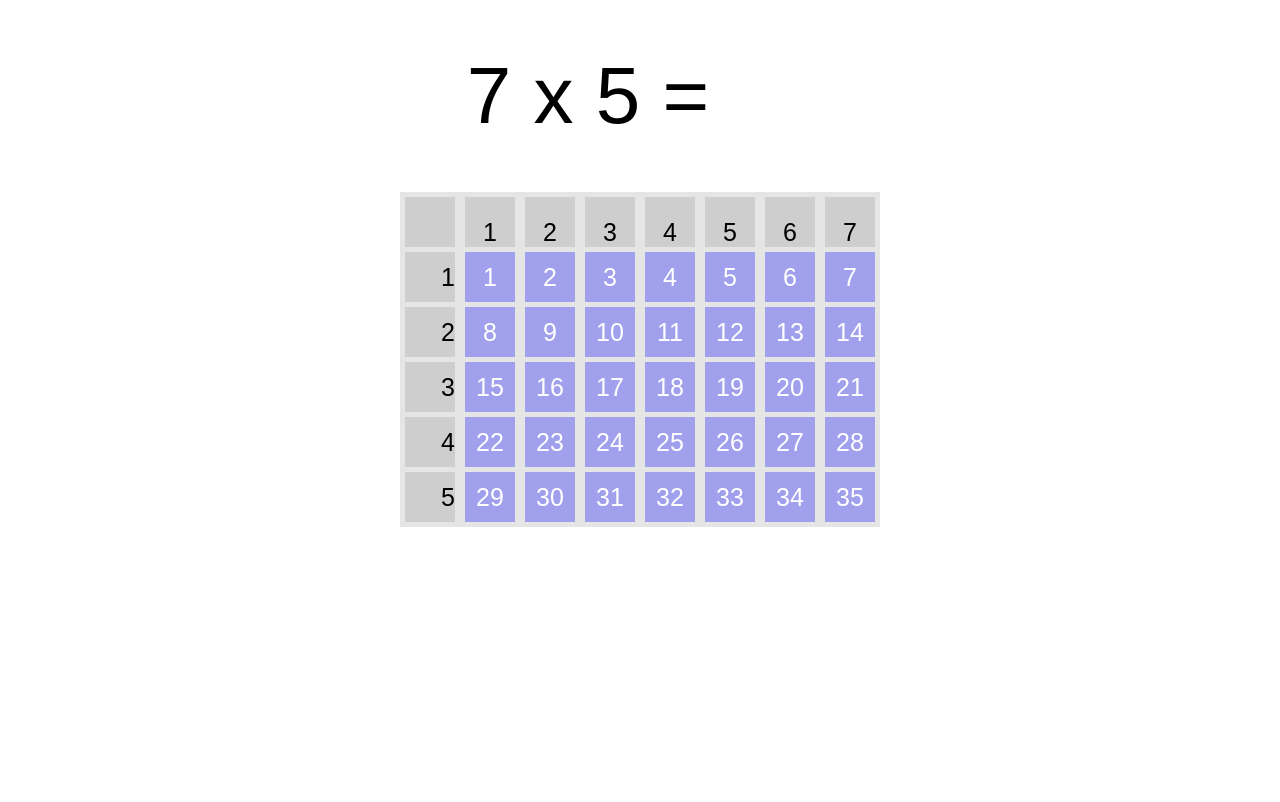
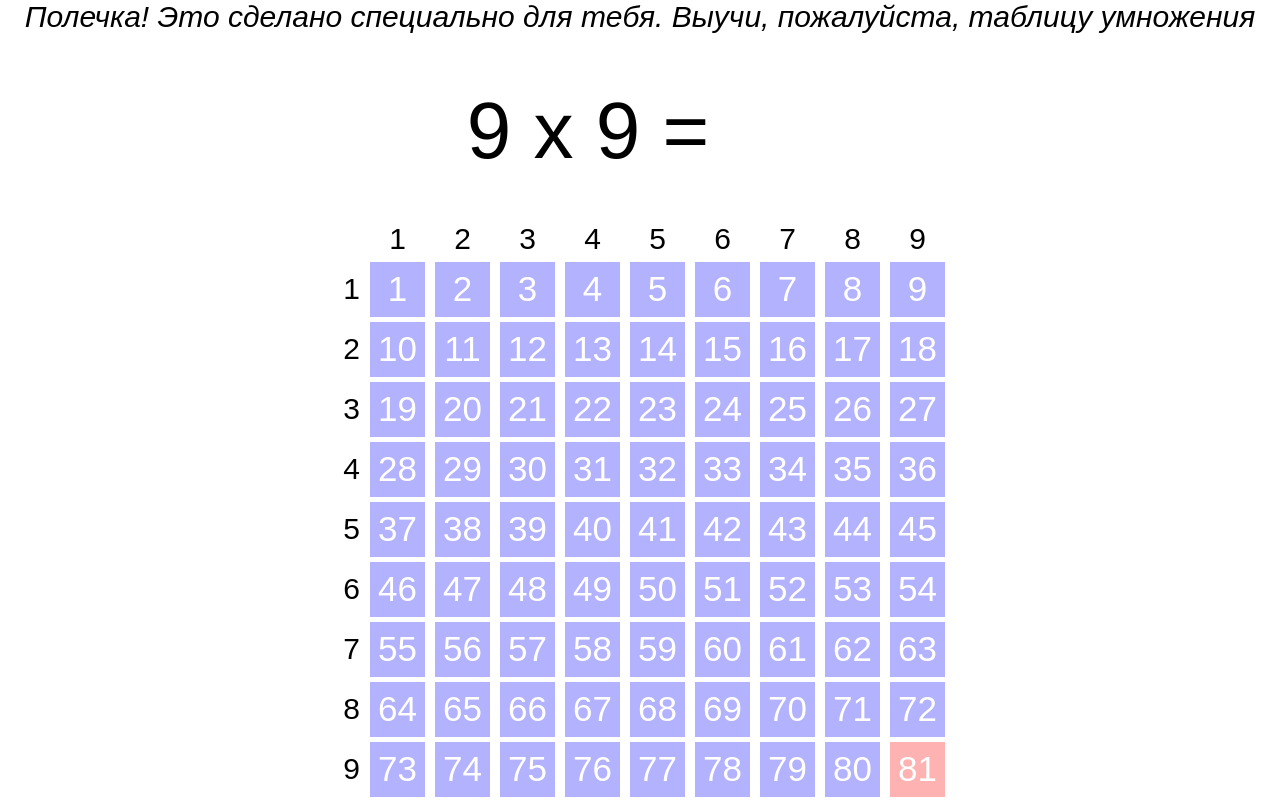
Before and after one commit to alexandrov828282/multiplicationTable, a plain HTML site: page index.html in a window 1280 px wide. Drawn offline with Linux system fonts and the light colour scheme.

Commit message:
202010132336

```diff
--- a/css/style.css
+++ b/css/style.css
@@ -3,6 +3,11 @@
     flex-direction: column;
     justify-content: center;
     align-items: center;
+}
+
+span{
+    font-size: 30px;
+    font-family: sans-serif;
 }
 
 #container{
@@ -13,13 +18,13 @@
 
     align-self: center;
     /* margin: 100 px auto auto auto; */
-    background-color: rgba(0, 0, 0, 0.1);
+    /* background-color: rgba(0, 0, 0, 0.1); */
 }
 
 .col-null{
-    width: 50px;
-    height: 50px;
-    background-color: rgba(0, 0, 0, 0.1);
+    width: 25px;
+    height: 25px;
+    /* background-color: rgba(0, 0, 0, 0.1); */
     margin: 5px;
 }
 
@@ -31,11 +36,21 @@
     height: 50px;
     background-color: rgba(0, 0, 255, 0.3);
     margin: 5px;
-    font-size: 40px;
     font-family: Arial, Helvetica, sans-serif;
-    text-align: center;
+    font-size: 30px;
+    color: #fff;
+}
+
+.col-final{
+    display: flex;
+    justify-content: center;
+    align-items: center;
+    width: 50px;
+    height: 50px;
+    background-color: rgba(255, 0, 0, 0.3);
+    margin: 5px;
     font-family: Arial, Helvetica, sans-serif;
-    font-size: 25px;
+    font-size: 30px;
     color: #fff;
 }
 
@@ -43,12 +58,12 @@
     display: flex;
     justify-content: flex-end;
     align-items: center;
-    width: 50px;
+    width: 25px;
     height: 50px;
-    background-color: rgba(0, 0, 0, 0.1);
+    /* background-color: rgba(0, 0, 0, 0.1); */
     margin: 5px;
     font-family: Arial, Helvetica, sans-serif;
-    font-size: 25px;
+    font-size: 30px;
 }
 
 .col-horizontal{
@@ -56,11 +71,11 @@
     justify-content: center;
     align-items: flex-end;
     width: 50px;
-    height: 50px;
-    background-color: rgba(0, 0, 0, 0.1);
+    height: 25px;
+    /* background-color: rgba(0, 0, 0, 0.1); */
     margin: 5px;
     font-family: Arial, Helvetica, sans-serif;
-    font-size: 25px;
+    font-size: 30px;
 }
 
 /* .blue{
--- a/index.html
+++ b/index.html
@@ -9,6 +9,7 @@
     </head>
     <body>
         <div class="out-container">
+            <span><i>Полечка! Это сделано специально для тебя. Выучи, пожалуйста, таблицу умножения</i></span>
             <div id="expression">
                 <input type="text">
             </div>
--- a/js/script.js
+++ b/js/script.js
@@ -1,5 +1,5 @@
-let multiplier_1 = 7;
-let multiplier_2 = 5;
+let multiplier_1 = 9;
+let multiplier_2 = 9;
 
 let divStr;
 let divCol;
@@ -43,10 +43,14 @@ for (let i = 0; i <= multiplier_1; i++) {
             divCol.innerHTML = i;
         }
 
-        if (j > 0 && i > 0)
-        {
-            divCol.className = "col";
-            divCol.innerHTML = i + multiplier_1 * (j-1) ;
+        if (j > 0 && i > 0) {
+            if (i == multiplier_1 && j == multiplier_2) {
+                divCol.className = "col-final";
+                divCol.innerHTML = i + multiplier_1 * (j - 1);
+            } else {
+                divCol.className = "col";
+                divCol.innerHTML = i + multiplier_1 * (j - 1);
+            }
         }
 
         //вставляем вновь созданный элемент в DOM
@@ -54,27 +58,82 @@ for (let i = 0; i <= multiplier_1; i++) {
     }
 }
 
-//rectangleSixe(multiplier_1, multiplier_2);
+rectangleSize(multiplier_1, multiplier_2);
 
 // let div = document.createElement('div');
 // div.className = "alert";
 
-function rectangleSixe(side1, side2) {
+function rectangleSize(side1, side2) {
     let elems = document.getElementsByClassName("col");
+    let elemsVertical = document.getElementsByClassName("col-vertical");
+    let elemsHorizontal = document.getElementsByClassName("col-horizontal");
+    let elemsHorFinal = document.getElementsByClassName("col-final");
 
-    elems[0].style.width = "300px";
+    let recSize;
+    let fSize;
 
     if (side1 == 1 || side2 == 1) {
-        for (let elem of elems) {
-            elem.style.width = "300px";
-            elem.style.height = "300px";
-        }
+        recSize = "500px";
+        fSize = "200px";
     }
 
     if (side1 == 2 || side2 == 2) {
-        for (let elem of elems) {
-            elem.style.width = "200px";
-            elem.style.height = "200px";
-        }
+        recSize = "250px";
+        fSize = "200px";
+    }
+
+    if (side1 == 3 || side2 == 3) {
+        recSize = "166px";
+        fSize = "150px";
+    }
+
+    if (side1 == 4 || side2 == 4) {
+        recSize = "125px";
+        fSize = "80px";
+    }
+
+    if (side1 == 5 || side2 == 5) {
+        recSize = "100px";
+        fSize = "60px";
+    }
+
+    if (side1 == 6 || side2 == 6) {
+        recSize = "83px";
+        fSize = "50px";
+    }
+
+    if (side1 == 7 || side2 == 7) {
+        recSize = "71px";
+        fSize = "45px";
+    }
+
+    if (side1 == 8 || side2 == 8) {
+        recSize = "62px";
+        fSize = "40px";
+    }
+
+    if (side1 == 9 || side2 == 9) {
+        recSize = "55px";
+        fSize = "35px";
+    }
+
+    for (let elem of elems) {
+        elem.style.width = recSize;
+        elem.style.height = recSize;
+        elem.style.fontSize = fSize;
+    }
+
+    for (let elem of elemsVertical) {
+        elem.style.height = recSize;
+    }
+
+    for (let elem of elemsHorizontal) {
+        elem.style.width = recSize;
+    }
+
+    for (let elem of elemsHorFinal) {
+        elem.style.width = recSize;
+        elem.style.height = recSize;
+        elem.style.fontSize = fSize;
     }
 }
```
